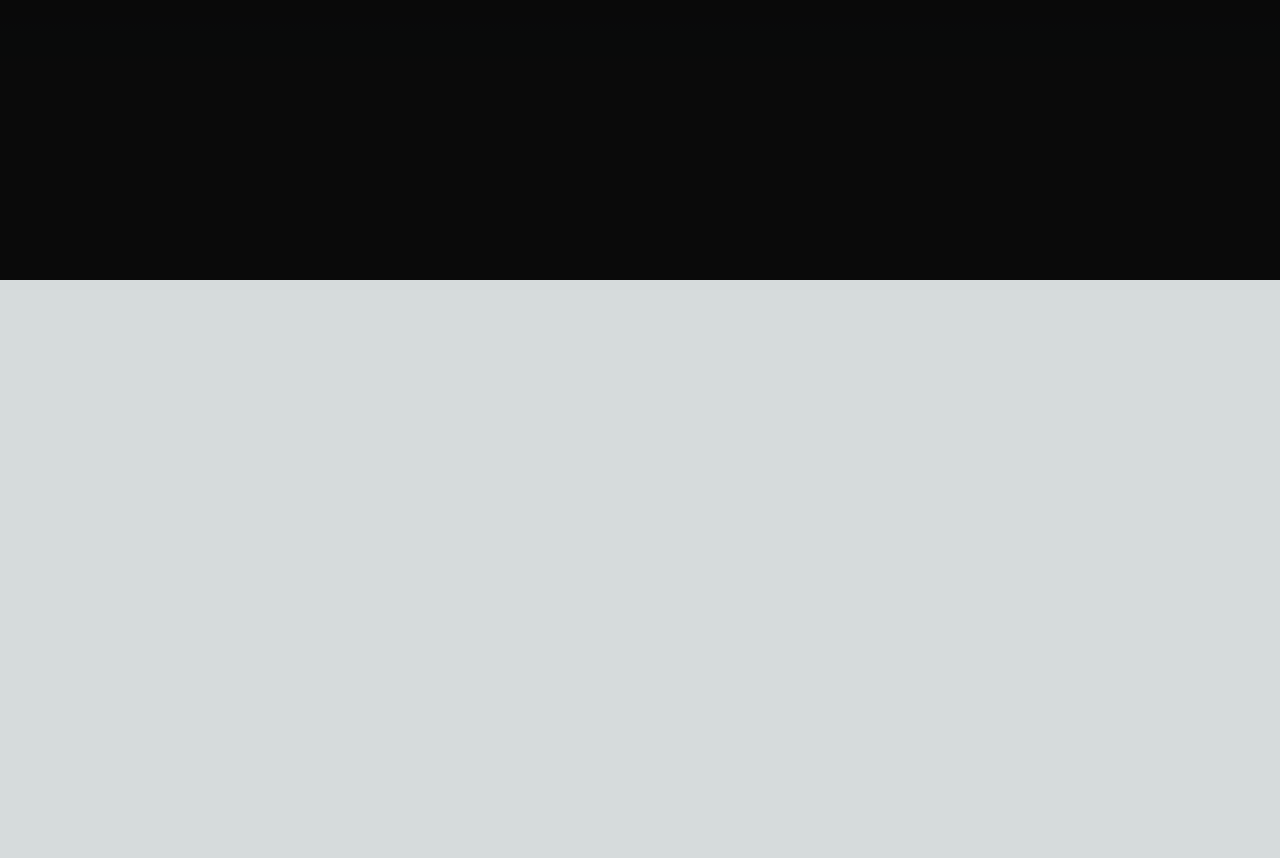
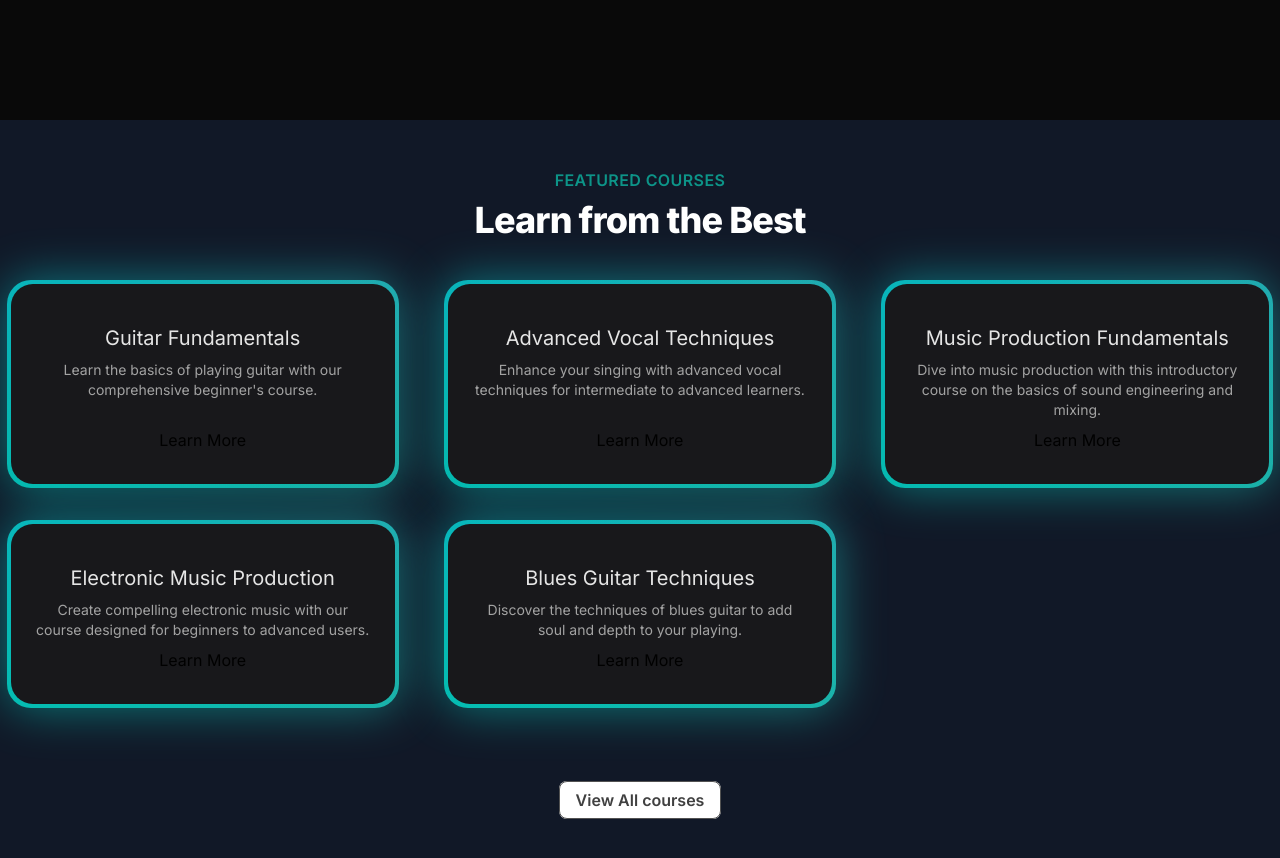
Before and after one commit to Romit77/Creative-Studios, a Next.js app: page / in a window 1280 px wide. Shown: the part 520-1378 px from the top of the page. Before the commit the page ends 800 px from the top, so only its background shows below. Built offline with nearby package versions, Linux system fonts and the light colour scheme.

Commit message:
added cards section

```diff
--- a/src/app/layout.tsx
+++ b/src/app/layout.tsx
@@ -6,7 +6,7 @@
 const inter = Inter({ subsets: ["latin"] });
 
 export const metadata: Metadata = {
-  title: "Create Next App",
+  title: "Creative Studios",
   description: "Generated by create next app",
 };
 
--- a/src/app/page.tsx
+++ b/src/app/page.tsx
@@ -1,9 +1,11 @@
+import FeaturedCourses from "@/components/FeaturedCourses";
 import HeroSection from "@/components/HeroSection";
 
 export default function Home() {
   return (
     <main className="min-h-screen bg-black/[0.96] antialiased bg-grid-white/[0.02]">
       <HeroSection />
+      <FeaturedCourses />
     </main>
   );
 }
--- /dev/null
+++ b/src/components/FeaturedCourses.tsx
@@ -0,0 +1,67 @@
+"use client";
+
+import courseData from "../data/music_courses.json";
+import Link from "next/link";
+import { BackgroundGradient } from "./ui/background-gradient";
+
+interface Course {
+  id: number;
+  title: string;
+  slug: string;
+  description: string;
+  price: number;
+  instructor: string;
+  isFeatured: boolean;
+}
+
+function FeaturedCourses() {
+  const featuredCourses = courseData.courses.filter(
+    (course: Course) => course.isFeatured
+  );
+
+  return (
+    <div className="py-12 bg-gray-900">
+      <div>
+        <div className="text-center">
+          <h2 className="text-base text-teal-600 font-semibold tracking-wide uppercase">
+            Featured Courses
+          </h2>
+          <p className="mt-2 text-3xl leading-8 font-extrabold tracking-tight text-white sm:text-4xl">
+            Learn from the Best
+          </p>
+        </div>
+      </div>
+      <div className="mt-10">
+        <div className="grid grid-cols-1 sm:grid-cols-2 lg:grid-cols-3 gap-8 justify-center">
+          {featuredCourses.map((course: Course) => (
+            <div key={course.id} className="flex justify-center">
+              <BackgroundGradient className="flex flex-col rounded-[22px] bg-white dark:bg-zinc-900 overflow-hidden h-full max-w-sm">
+                <div className="p-4 sm:p-6 flex flex-col items-center text-center flex-grow">
+                  <p className="text-lg sm:text-xl text-black mt-4 mb-2 dark:text-neutral-200">
+                    {course.title}
+                  </p>
+                  <p className="text-sm text-neutral-600 dark:text-neutral-400 flex-grow">
+                    {course.description}
+                  </p>
+                  <Link className="p-2" href={`/courses/${course.slug}`}>
+                    Learn More
+                  </Link>
+                </div>
+              </BackgroundGradient>
+            </div>
+          ))}
+        </div>
+      </div>
+      <div className="mt-20 text-center">
+        <Link
+          href={"/Courses"}
+          className="px-4 py-2  border border-neutral-600 text-neutral-700 bg-white hover:bg-gray-100 transition duration-200 rounded-lg font-semibold "
+        >
+          View All courses
+        </Link>
+      </div>
+    </div>
+  );
+}
+
+export default FeaturedCourses;
--- /dev/null
+++ b/src/components/ui/background-gradient.tsx
@@ -0,0 +1,72 @@
+import { cn } from "@/utils/cn";
+import React from "react";
+import { motion } from "framer-motion";
+
+export const BackgroundGradient = ({
+  children,
+  className,
+  containerClassName,
+  animate = true,
+}: {
+  children?: React.ReactNode;
+  className?: string;
+  containerClassName?: string;
+  animate?: boolean;
+}) => {
+  const variants = {
+    initial: {
+      backgroundPosition: "0 50%",
+    },
+    animate: {
+      backgroundPosition: ["0, 50%", "100% 50%", "0 50%"],
+    },
+  };
+  return (
+    <div className={cn("relative p-[4px] group", containerClassName)}>
+      <motion.div
+        variants={animate ? variants : undefined}
+        initial={animate ? "initial" : undefined}
+        animate={animate ? "animate" : undefined}
+        transition={
+          animate
+            ? {
+                duration: 5,
+                repeat: Infinity,
+                repeatType: "reverse",
+              }
+            : undefined
+        }
+        style={{
+          backgroundSize: animate ? "400% 400%" : undefined,
+        }}
+        className={cn(
+          "absolute inset-0 rounded-3xl z-[1] opacity-60 group-hover:opacity-100 blur-xl  transition duration-500",
+          " bg-[radial-gradient(circle_farthest-side_at_0_100%,#00ccb1,transparent),radial-gradient(circle_farthest-side_at_100%_0,#7b61ff,transparent),radial-gradient(circle_farthest-side_at_100%_100%,#ffc414,transparent),radial-gradient(circle_farthest-side_at_0_0,#1ca0fb,#141316)]"
+        )}
+      />
+      <motion.div
+        variants={animate ? variants : undefined}
+        initial={animate ? "initial" : undefined}
+        animate={animate ? "animate" : undefined}
+        transition={
+          animate
+            ? {
+                duration: 5,
+                repeat: Infinity,
+                repeatType: "reverse",
+              }
+            : undefined
+        }
+        style={{
+          backgroundSize: animate ? "400% 400%" : undefined,
+        }}
+        className={cn(
+          "absolute inset-0 rounded-3xl z-[1]",
+          "bg-[radial-gradient(circle_farthest-side_at_0_100%,#00ccb1,transparent),radial-gradient(circle_farthest-side_at_100%_0,#7b61ff,transparent),radial-gradient(circle_farthest-side_at_100%_100%,#ffc414,transparent),radial-gradient(circle_farthest-side_at_0_0,#1ca0fb,#141316)]"
+        )}
+      />
+
+      <div className={cn("relative z-10", className)}>{children}</div>
+    </div>
+  );
+};
```
